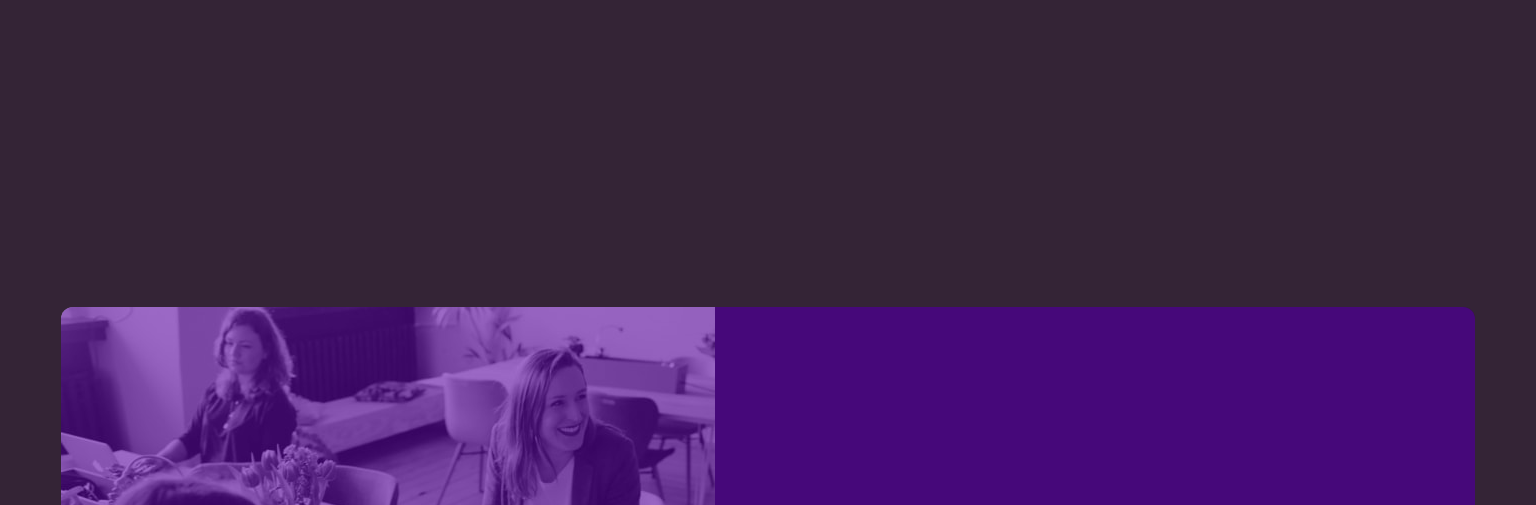
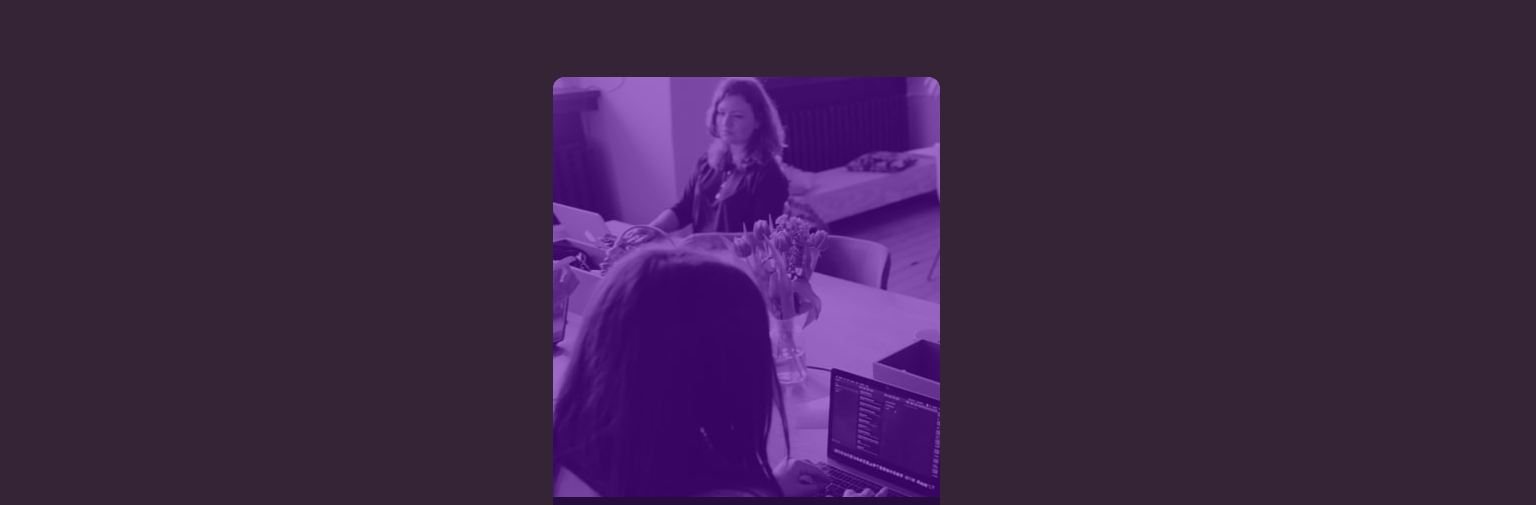
Before and after one commit to avinash20201999/stats-preview-card-challenges, a plain HTML site: page stats-preview-card-component-main/index.html in a window 1536 px wide. Shown: the top 505 px of the page. Drawn offline with Linux system fonts and the light colour scheme.

Commit message:
Update main-style.css
responsive style for mobile and desktop 1440px

```diff
--- a/stats-preview-card-component-main/main-style.css
+++ b/stats-preview-card-component-main/main-style.css
@@ -4,7 +4,7 @@
     box-sizing: border-box;
 }
 body{
-    padding: 20% 4%;
+    padding: 20% 4.3%;
     color: #fff;
     background-color: rgb(52, 36, 54);
     font-family: Arial, Helvetica, sans-serif;
@@ -13,6 +13,7 @@ body{
 .main-container{
     text-align: center;
     overflow: hidden;
+    max-width: 387px;
     border-radius: 12px;
     background-color: rgba(37, 8, 64, 0.818);
 }
@@ -61,3 +62,12 @@ body{
 .insight-div{
     margin-bottom: 9%;
 }
+@media screen and (min-width:1440px ) {
+    body{
+        padding: 5% 36%;
+        color: #fff;
+        background-color: rgb(52, 36, 54);
+        font-family: Arial, Helvetica, sans-serif;
+    }
+
+}
```
